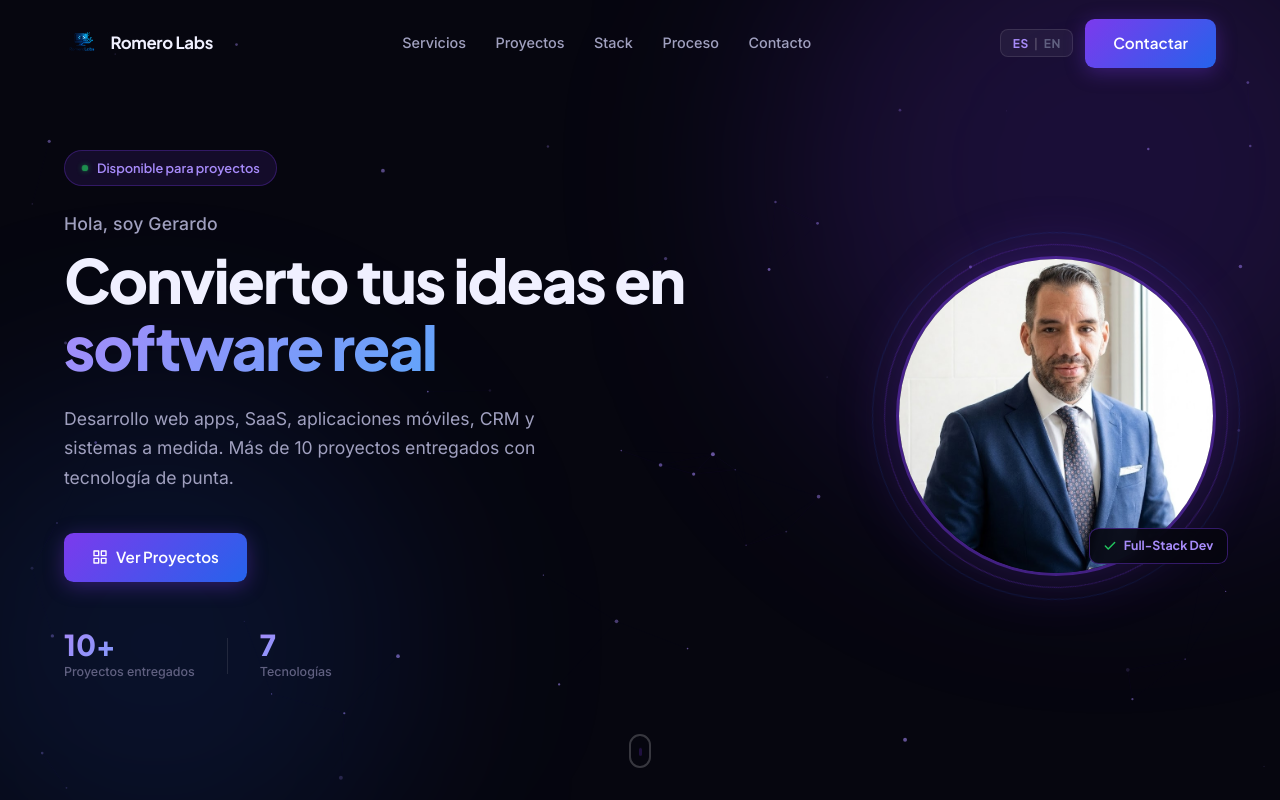
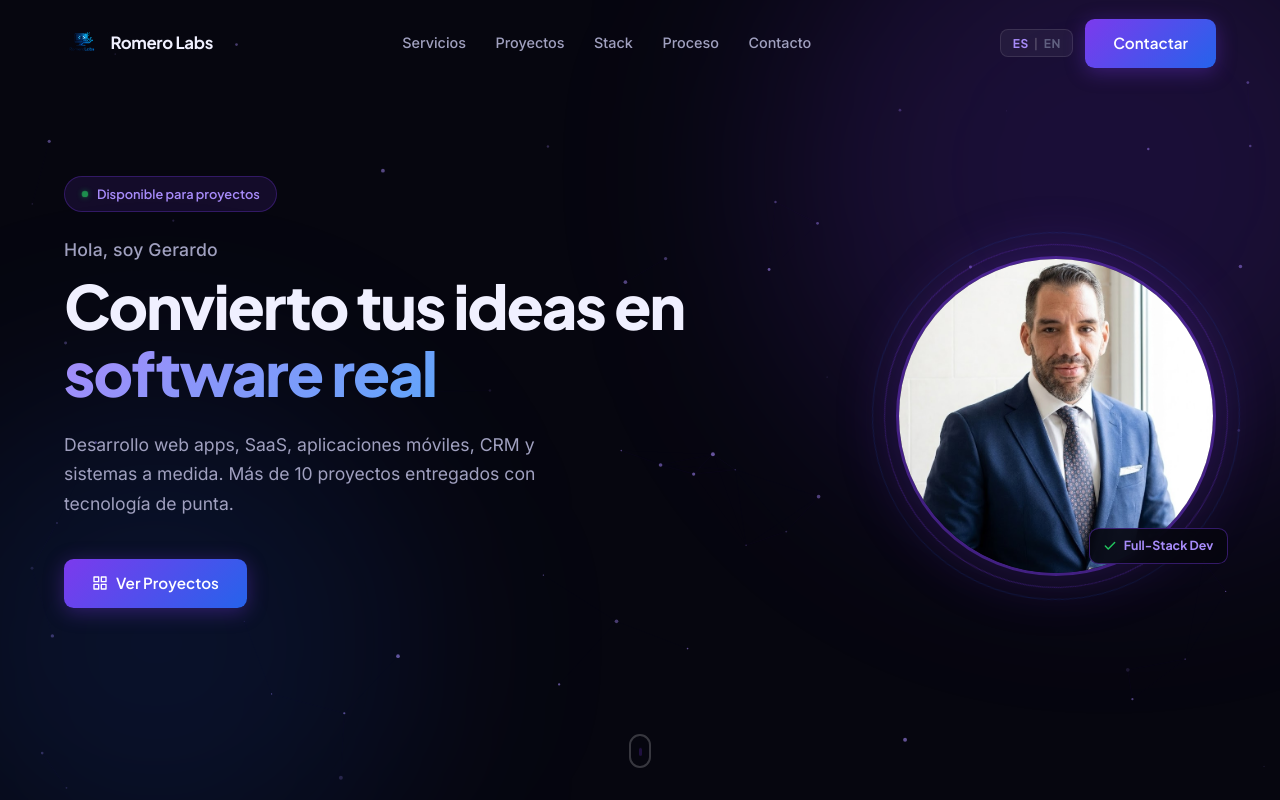
Before and after one commit to RomeroGerardo/portfolio, a React (Vite) app: page / in a window 1280 px wide. Shown: the top 800 px of the page. Built offline with nearby package versions, Linux system fonts and the light colour scheme.

Commit message:
UI: Remove stats from hero section

```diff
--- a/src/components/Hero.tsx
+++ b/src/components/Hero.tsx
@@ -123,18 +123,7 @@ export default function Hero({ t }: Props) {
 
           </div>
 
-          {/* Stats */}
-          <div className="hero__stats reveal reveal-delay-4">
-            <div className="hero__stat">
-              <span className="hero__stat-num">10+</span>
-              <span className="hero__stat-label">{t.hero.greeting.includes('Gerardo') ? 'Proyectos entregados' : 'Projects delivered'}</span>
-            </div>
-            <div className="hero__stat-divider" />
-            <div className="hero__stat">
-              <span className="hero__stat-num">7</span>
-              <span className="hero__stat-label">{t.hero.greeting.includes('Gerardo') ? 'Tecnologías' : 'Technologies'}</span>
-            </div>
-          </div>
+
         </div>
 
         {/* Right: photo */}
```
